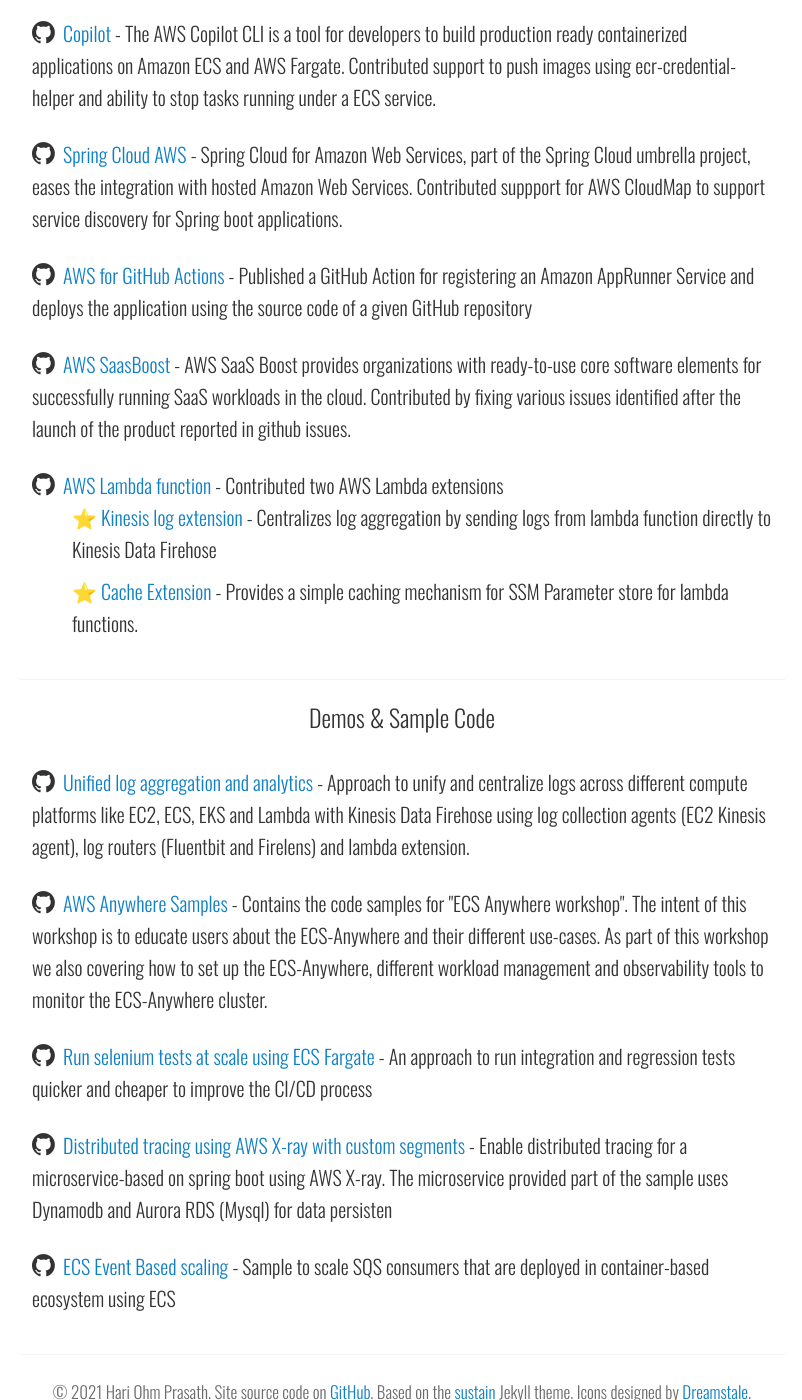
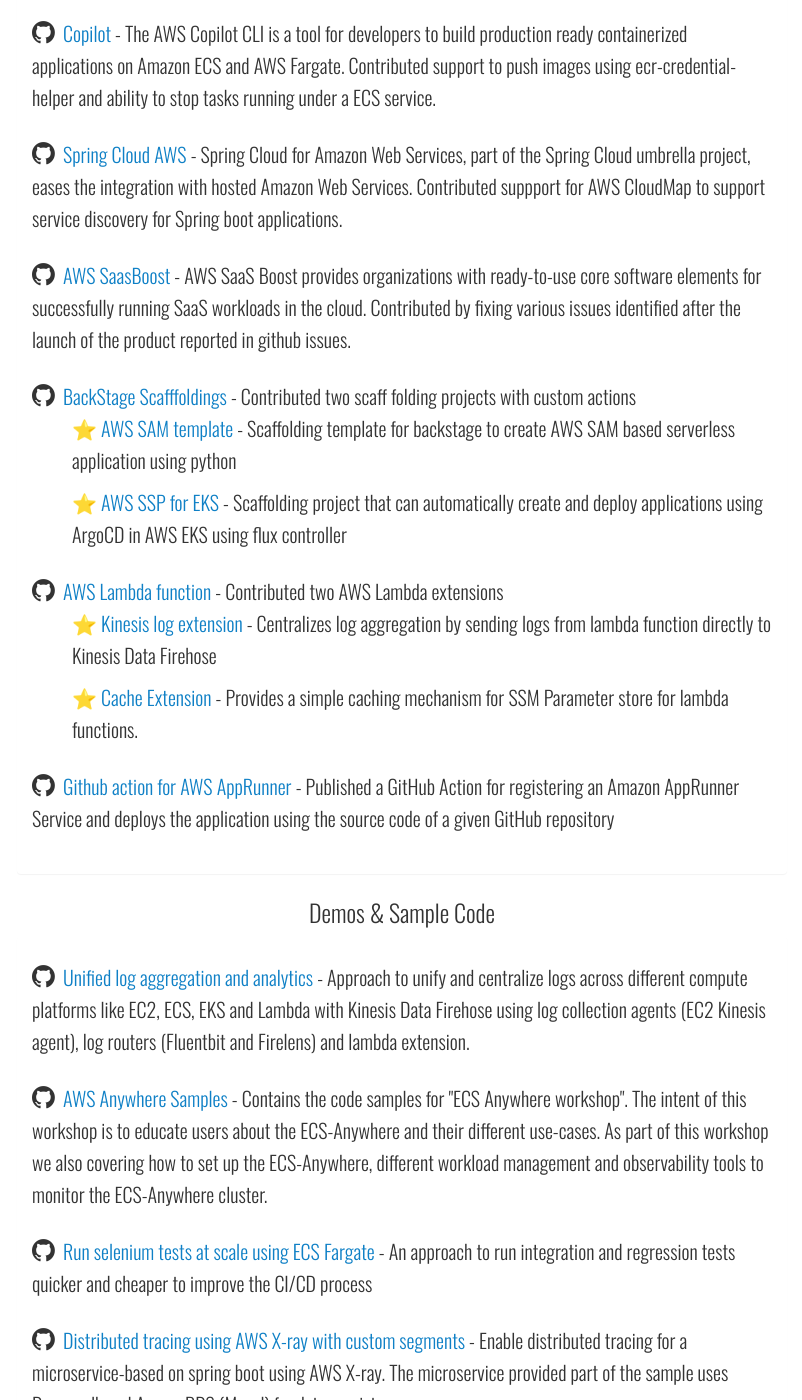
Before and after one commit to hariohmprasath/hariohmprasath.github.io, a Jekyll site: the page built from projects.html, in a window 1280 px wide and 1400 px high, scrolled down 216 px. Shown: the whole window, without its empty margins (238-1040 px from the left). Built offline with Jekyll 4.4.1, drawn with Linux system fonts in a browser that asks for light colours; nearby versions of some CDN libraries; some of the changed text lies outside the part shown.

Commit message:
Update projects.html

```diff
--- a/_includes/projects.html
+++ b/_includes/projects.html
@@ -21,14 +21,17 @@
 				</h5>
 				<h5>
 					<i class="fa fa-github fa-lg"></i>&nbsp;
-					<a href="https://github.com/hariohmprasath/amazon-app-runner-deploy" target="_blank">AWS for GitHub Actions</a>
-					- Published a GitHub Action for registering an Amazon AppRunner Service and deploys the application using the source code of a given GitHub repository
+					<a href="https://github.com/awslabs/aws-saas-boost"
+						target="_blank">AWS SaasBoost</a>
+					- AWS SaaS Boost provides organizations with ready-to-use core software elements for successfully running SaaS workloads in the cloud. Contributed by fixing various issues identified after the launch of the product reported in github issues.
 				</h5>
 				<h5>
 					<i class="fa fa-github fa-lg"></i>&nbsp;
-					<a href="https://github.com/awslabs/aws-saas-boost"
-						target="_blank">AWS SaasBoost</a>
-					- AWS SaaS Boost provides organizations with ready-to-use core software elements for successfully running SaaS workloads in the cloud. Contributed by fixing various issues identified after the launch of the product reported in github issues.
+					<a href="http://backstage.io/" target="_blank">BackStage Scafffoldings</a>
+					- Contributed two scaff folding projects with custom actions
+					  <ul> ⭐️ <a target="_blank" href="https://github.com/aws-samples/aws-lambda-extensions/tree/main/cache-extension-demo">AWS SAM template</a> - Scaffolding template for backstage to create AWS SAM based serverless application using python </ul>
+					  <ul> ⭐️ <a target="_blank" href="https://github.com/aws-samples/aws-lambda-extensions/tree/main/cache-extension-demo">AWS SSP for EKS</a> - Scaffolding project that can automatically create and deploy applications using ArgoCD in AWS EKS using flux controller</ul>
+					</li>
 				</h5>
 				<h5>
 					<i class="fa fa-github fa-lg"></i>&nbsp;
@@ -38,6 +41,11 @@
 					  <ul> ⭐️ <a target="_blank" href="https://github.com/aws-samples/aws-lambda-extensions/tree/main/cache-extension-demo">Kinesis log extension</a> - Centralizes log aggregation by sending logs from lambda function directly to Kinesis Data Firehose </ul>
 					  <ul> ⭐️ <a target="_blank" href="https://github.com/aws-samples/aws-lambda-extensions/tree/main/cache-extension-demo">Cache Extension</a> - Provides a simple caching mechanism for SSM Parameter store for lambda functions.</ul>
 					</li>
+				</h5>
+				<h5>
+					<i class="fa fa-github fa-lg"></i>&nbsp;
+					<a href="https://github.com/hariohmprasath/amazon-app-runner-deploy" target="_blank">Github action for AWS AppRunner</a>
+					- Published a GitHub Action for registering an Amazon AppRunner Service and deploys the application using the source code of a given GitHub repository
 				</h5>
 			</div>
 		</div>
@@ -69,6 +77,11 @@
 					<a href="https://github.com/hariohmprasath/ecs-event-driven-scaling" target="_blank">ECS Event Based scaling</a>
 					- Sample to scale SQS consumers that are deployed in container-based ecosystem using ECS
 				</h5>
+				<h5>
+					<i class="fa fa-github fa-lg"></i>&nbsp;
+					<a href="https://ecsworkshop.com/ecsanywhere/" target="_blank">AWS ECS Anywhere workshop</a>
+					- Contributor and owner of ECS Anywhere workshop under ecsworkshop.com.
+				</h5>
 			</div>
 		</div>
 	</div>
```
